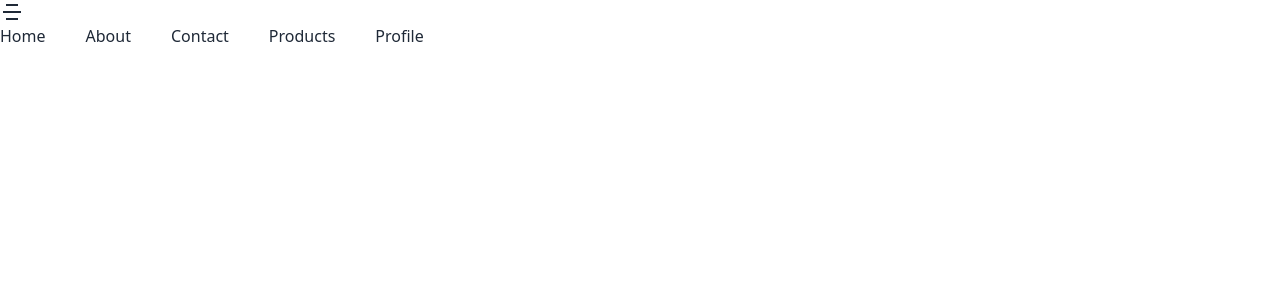
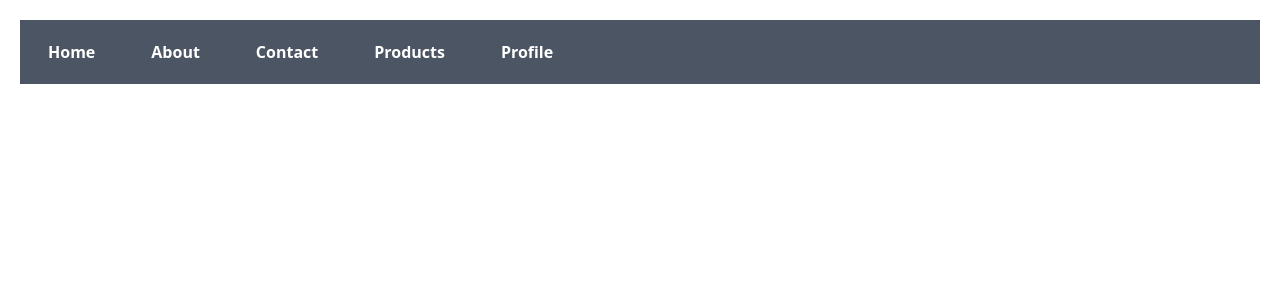
Before and after one commit to shahinexy/PH-Price-Options-R.P, a React (Vite) app: page / in a window 1280 px wide. Shown: the top 300 px of the page. Built offline with nearby package versions, Linux system fonts and the light colour scheme.

Commit message:
nav bar created

```diff
--- a/src/App.jsx
+++ b/src/App.jsx
@@ -1,14 +1,14 @@
-import DaisyNav from "./component/DaisyNav/DaisyNav"
+// import DaisyNav from "./component/DaisyNav/DaisyNav"
 import NavBar from "./component/NavBar/NavBar"
 
 
 function App() {
 
   return (
-    <>
+    <div className="container max-w-7xl mx-auto px-5">
       <NavBar></NavBar>
       {/* <DaisyNav></DaisyNav> */}
-    </>
+    </div>
   )
 }
 
--- a/src/component/Link/Link.jsx
+++ b/src/component/Link/Link.jsx
@@ -3,7 +3,7 @@ import PropTypes from 'prop-types'
 const Link = ({ route }) => {
   return (
     <div>
-      <li>
+      <li className='hover:bg-gray-500 px-2'>
         <a href={route.path}>{route.name}</a>
       </li>
     </div>
--- a/src/component/NavBar/NavBar.jsx
+++ b/src/component/NavBar/NavBar.jsx
@@ -14,14 +14,16 @@ const NavBar = () => {
   ];
 
   return (
-    <div>
-      <div onClick={() => setOpen(!open)} className="text-2xl cursor-pointer">
+    <div className="py-5">
+      <div onClick={() => setOpen(!open)} className="md:hidden text-2xl cursor-pointer">
         {
             open ? <MdCloseFullscreen /> : <RiMenu5Fill  />
         }
 
       </div>
-      <ul className="md:flex gap-10">
+      <ul className={`md:flex gap-10 absolute md:static text-white font-semibold bg-gray-600 px-5 w-full py-5 duration-1000
+      ${open ? 'top-14' : '-top-80'}
+      `}>
         {routes.map((route) => (
           <Link key={route.id} route={route}></Link>
         ))}
```
